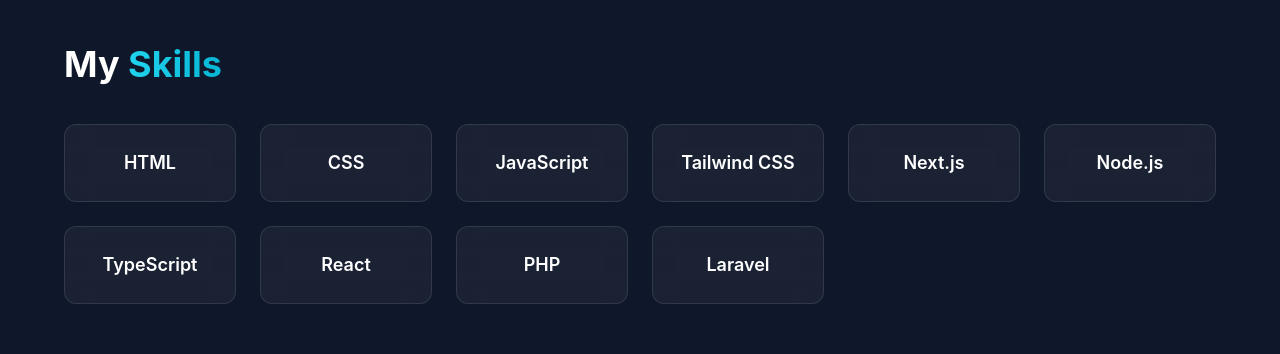
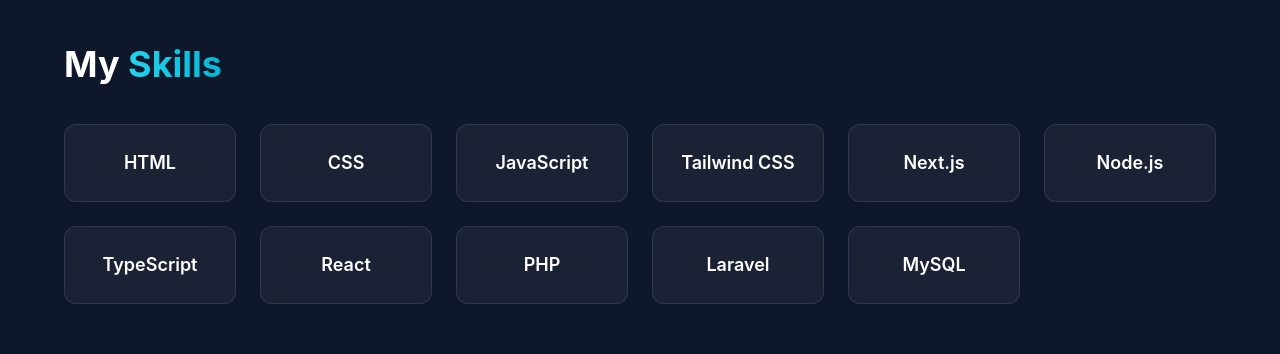
Before and after one commit to Shrey1022/Portfolio, a Next.js app: page / in a window 1280 px wide. Shown: the part 1220-1574 px from the top of the page. Built offline with nearby package versions, Linux system fonts and the light colour scheme.

Commit message:
Update page.tsx

```diff
--- a/app/page.tsx
+++ b/app/page.tsx
@@ -133,6 +133,7 @@
         "React",
         "PHP",
         "Laravel",
+        "MySQL",
       ].map((skill, i) => (
         <motion.div
           key={i}
```
